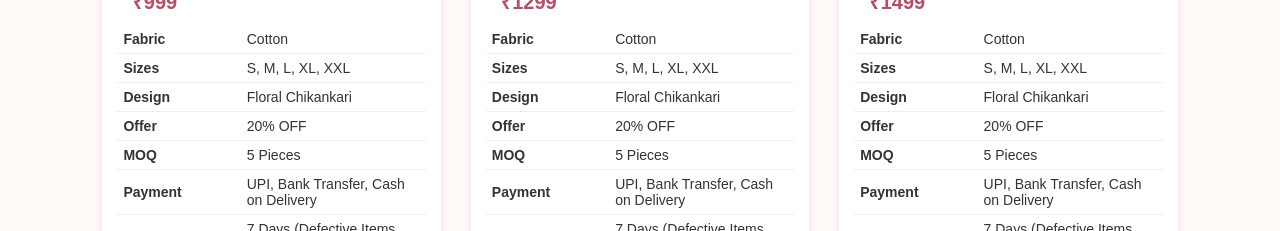
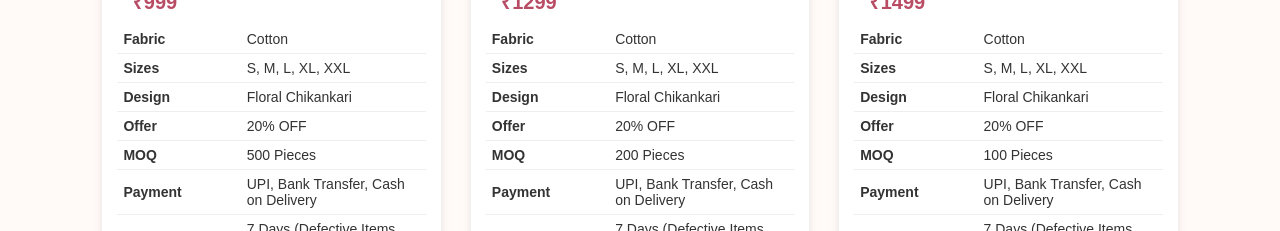
Before and after one commit to Shivamtiwari6393/RB, a plain HTML site: page index.html in a window 1280 px wide. Shown: the part 1352-1583 px from the top of the page. Drawn offline with Linux system fonts and the light colour scheme; a script that the page names is missing.

Commit message:
updated moq and title

```diff
--- a/index.html
+++ b/index.html
@@ -4,7 +4,7 @@
 <head>
     <meta charset="UTF-8">
     <meta name="viewport" content="width=device-width, initial-scale=1.0">
-    <title>RB Fashion Hub - Elegant Kurtis</title>
+    <title>RB Fashion Hub|Whole Seller|Elegant Kurtis</title>
     <link rel="stylesheet" href="style.css">
     <link rel="stylesheet" href="https://cdnjs.cloudflare.com/ajax/libs/font-awesome/6.5.1/css/all.min.css">
 </head>
@@ -71,7 +71,7 @@
                     </tr>
                     <tr>
                         <td>MOQ</td>
-                        <td>5 Pieces</td>
+                        <td>500 Pieces</td>
                     </tr>
                     <tr>
                         <td>Payment</td>
@@ -110,7 +110,7 @@
                     </tr>
                     <tr>
                         <td>MOQ</td>
-                        <td>5 Pieces</td>
+                        <td>200 Pieces</td>
                     </tr>
                     <tr>
                         <td>Payment</td>
@@ -150,7 +150,7 @@
                     </tr>
                     <tr>
                         <td>MOQ</td>
-                        <td>5 Pieces</td>
+                        <td>100 Pieces</td>
                     </tr>
                     <tr>
                         <td>Payment</td>
```
